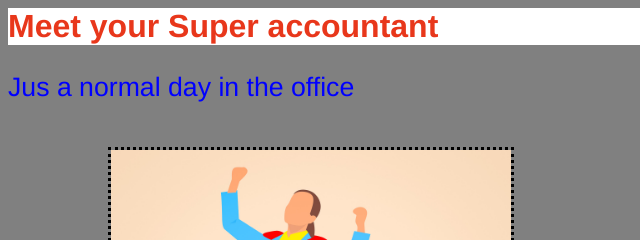
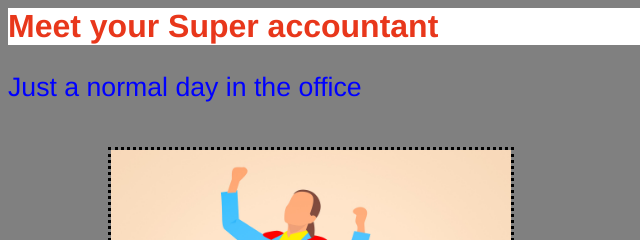
Before and after one commit to Hvasquez2020/SuperMomandSon, a plain HTML site: page Supermom2.html in a window 1280 px wide. Shown: the top 240 px of the page, 0-640 px from the left. Drawn offline with Linux system fonts and the light colour scheme.

Commit message:
Update Supermom2.html

```diff
--- a/Supermom2.html
+++ b/Supermom2.html
@@ -6,7 +6,7 @@
     </head>
     <body>
         <h1>Meet your Super accountant</h1>
-        <p>Jus a normal day in the office</p>
+        <p>Just a normal day in the office</p>
         <br>
         <img src="Supermom2.jpg" alt="" width="400px">
         <br>
```
